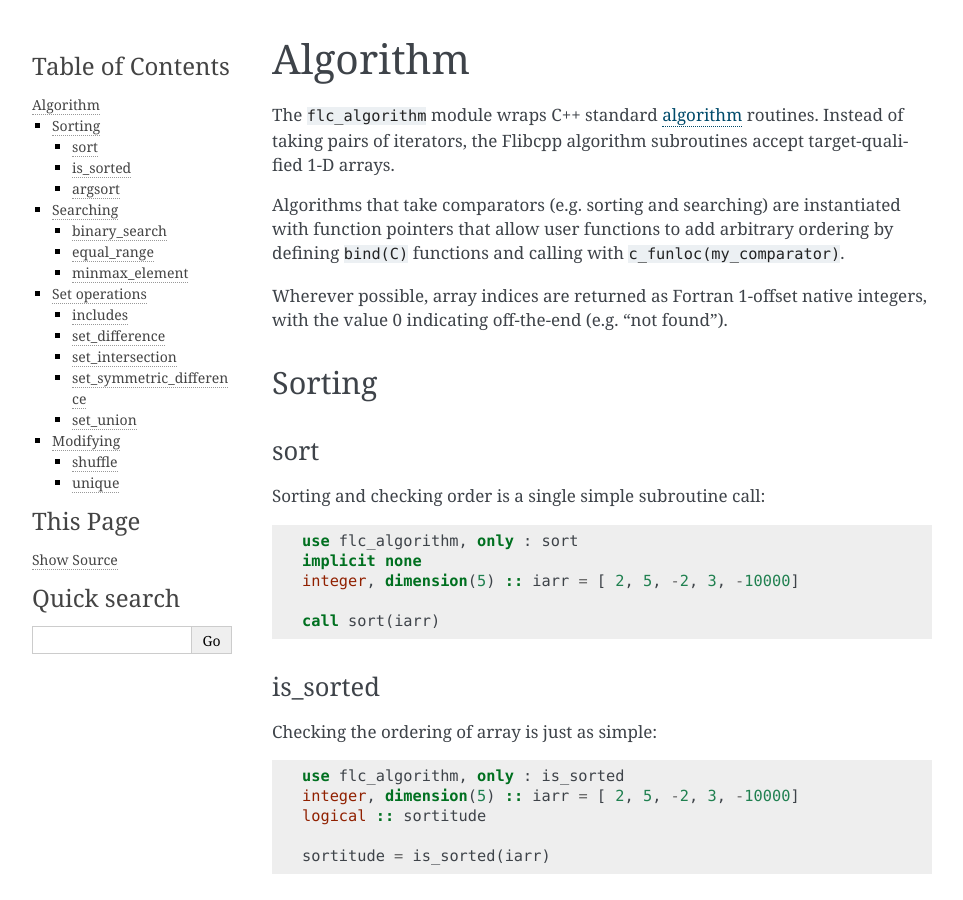
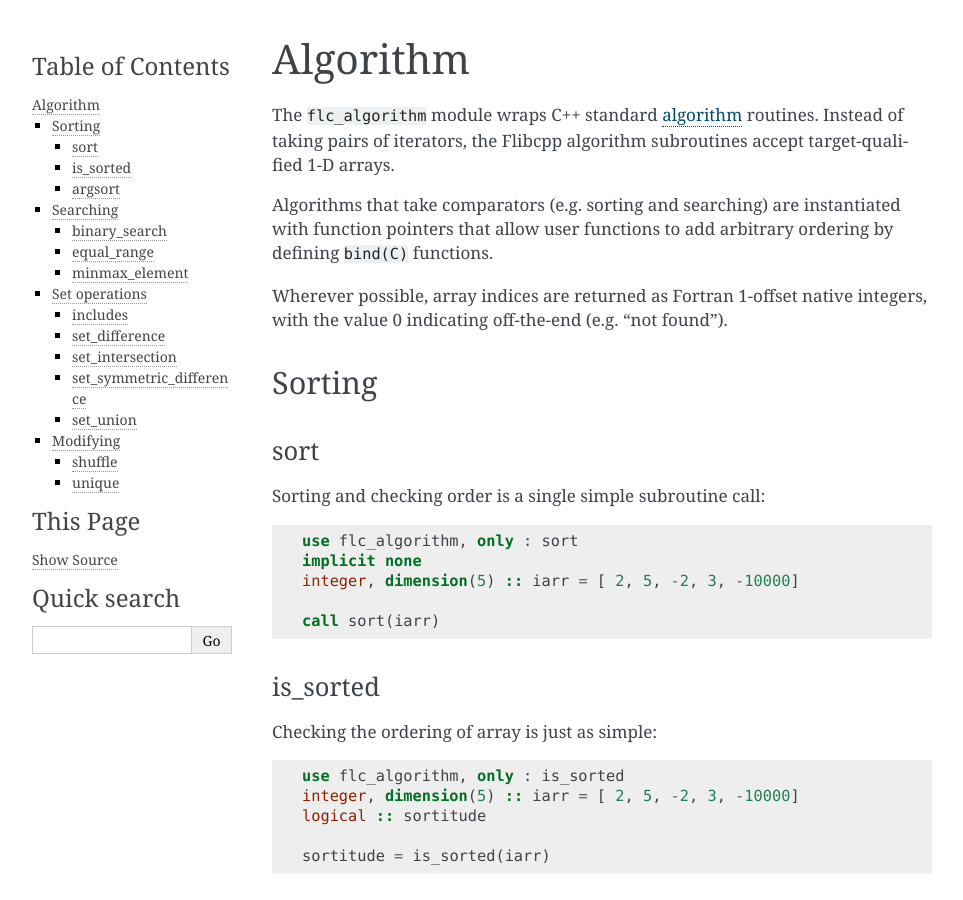
Before and after one commit to swig-fortran/flibcpp, a Sphinx documentation site: the page built from doc/modules/algorithm.rst, in a window 1280 px wide and 900 px high. Shown: the whole window, without its empty margins (148-1111 px from the left). Built offline with Sphinx 7.4.7, drawn with Linux system fonts in a browser that asks for light colours.

Commit message:
Make sorting functions with comparators type-safe
Now the function interface is part of the Fortran code.

```diff
--- a/doc/modules/algorithm.rst
+++ b/doc/modules/algorithm.rst
@@ -14,7 +14,7 @@
 
 Algorithms that take comparators (e.g. sorting and searching) are instantiated
 with function pointers that allow user functions to add arbitrary ordering by
-defining ``bind(C)`` functions and calling with ``c_funloc(my_comparator)``.
+defining ``bind(C)`` functions.
 
 Wherever possible, array indices are returned as Fortran 1-offset native
 integers, with the value 0 indicating off-the-end (e.g. "not found").
```
Also changed, not shown: 3 other files.
